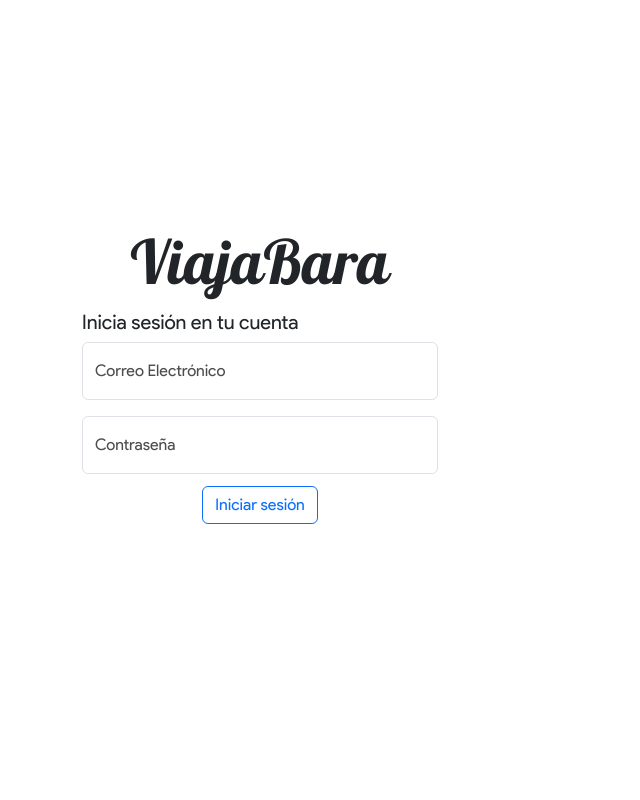
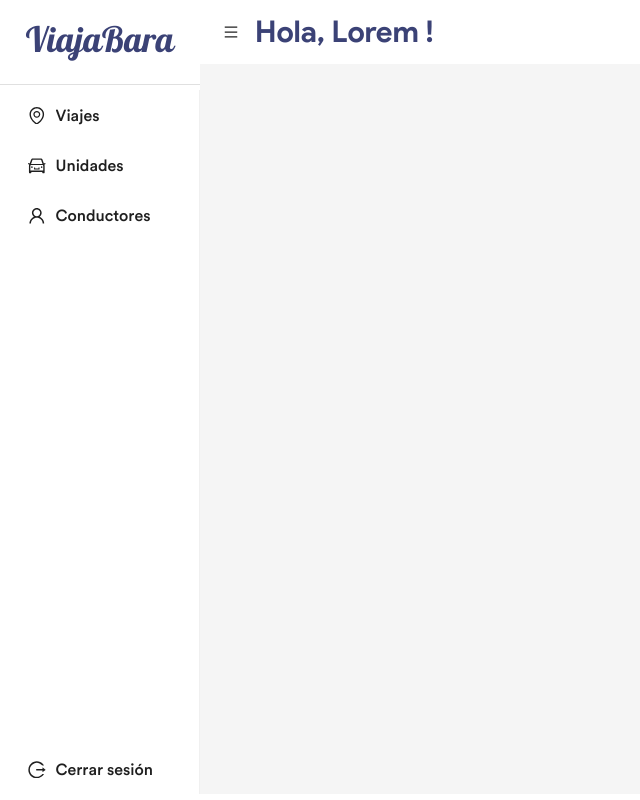
Before and after one commit to Javvier3/pwa-deploy, a React (Create React App) app: page / in a window 1280 px wide. Shown: the whole page, without its empty margins (0-640 px from the left). Built offline with nearby package versions, Linux system fonts and the light colour scheme.

Commit message:
major changes sidebar

```diff
--- a/package.json
+++ b/package.json
@@ -6,6 +6,7 @@
     "@testing-library/jest-dom": "^5.17.0",
     "@testing-library/react": "^13.4.0",
     "@testing-library/user-event": "^13.5.0",
+    "antd": "^5.12.1",
     "axios": "^1.6.2",
     "bootstrap": "^5.3.2",
     "bootstrap-icons": "^1.11.2",
@@ -13,7 +14,7 @@
     "react": "^18.2.0",
     "react-dom": "^18.2.0",
     "react-icons": "^4.12.0",
-    "react-scripts": "5.0.1",
+    "react-scripts": "^5.0.1",
     "web-vitals": "^2.1.4"
   },
   "scripts": {
--- a/src/App.jsx
+++ b/src/App.jsx
@@ -1,11 +1,9 @@
+import Sidebar from './components/Sidebar/Sidebar';
 import Login from './screens/Login/Login';
-import SidebarMenu from './components/Sidebar/SidebarMenu';
 
 function App() {
   return (
-    <div className="App">
-      <Login></Login>
-    </div>
+    <Sidebar></Sidebar>
   );
 }
 
--- a/src/components/Sidebar/Sidebar.css
+++ b/src/components/Sidebar/Sidebar.css
@@ -1,66 +1,106 @@
 @import url('../../utils/fonts.css');
 
-.nav-pills li a:hover {
-    background-color: #FB1506;
-    color: white;
+.sidebar{
+    font-family: Pattaya;
+    font-size: 35px;
+    text-align: center;
+    align-items: center;
+    color: #fff
 }
 
-.nav-pills li a{
-    color: #777A84;
-    font-weight: 600;
+.logo{
+    display: flex;
+    align-items: center;
+    justify-content: center;
+    padding: 15px;
+}
+.logo-icon{
+    display: flex;
+    align-items: center;
+    justify-content: center;
 }
 
-.styletxthead{
-    font-family: 'Pattaya', sans-serif;
-    color: #3B4276;
-    font-size: xx-large !important;
+.icons {
+    text-align: start;
+    font-family: CircularSTD; /* Asegúrate de incluir una fuente de respaldo */
+    font-stretch: 50%; /* Reduce la densidad en un 30% (100% - 30% = 70%) */
 }
 
-.spacerdv{
-    margin-top: 8%;
+.menu-bar{
+    height: 88vh;
+    margin-top: 5px;
+    display: flex;
+    flex-direction: column;
+    gap: 2px;
+    font-size: 1rem;
+    position: relative;
 }
 
-li, span{
-    font-family: 'Circular Std', sans-serif;
+.icons.menu-bar .anticon {
+    font-size: 1.10em; /* Puedes ajustar el valor según tus necesidades */
 }
 
-.spani{
-    color: #777A84;
-    font-weight: 600;
+/* Sidebar.css */
+
+.line-divider {
+    height: 1px;
+    background-color: #e0e0e0; /* Color de la línea */
+    margin: 1px 0; /* Margen superior e inferior para ajustar la posición de la línea */
+  }
+
+
+.toggle-theme-btn{
+    position: absolute;
+    bottom: 30px;
+    height: 20px;
+    display: flex;
+    align-items: center;
+    justify-content: center;
+    font-size: 1rem;
 }
 
-/* Estilos adicionales para colocar el texto "Administrador" arriba del botón */
-.dropdown {
-    display: flex;
-    flex-direction: column;
-    align-items: center;
+.toggle {
+    margin-left: 15px;
 }
 
-.text-white.fs-4 {
-    margin-bottom: 2%;
+.admin-text{
+    text-align: center;
+    font-family: CircularSTD; /* Asegúrate de incluir una fuente de respaldo */
+    font-stretch: 50%;
+    font-size: 10px;
+    color: #3B4276;
 }
 
-.admonstl{
-    font-family: 'Circular Std', sans-serif;
-    color: #3B4276 !important;
-    font-size: large !important;
-    font-weight: 600 !important;
+.srTitle {
+    margin-left: 8px;
+    margin-top: auto; /* Establece margen superior automático para centralizar verticalmente */
+    margin-bottom: auto; /* Establece margen inferior automático para centralizar verticalmente */
+    font-family: ProductSansBold;
+    font-size: 30px;
+    color: #3B4276;
+    line-height: 1; /* Hace que la altura de línea sea igual a la altura del contenedor */
+}
+@media screen and (max-width: 480px) {
+    .srTitle {
+        font-size: 18px;
+    }
 }
 
-.text-white.fs-4::before {
-    content: '';
-    display: block;
-    height: 1px;
-    background-color: #777A84;
-    position: absolute;
-    top: -10px;
-    left: 0;
-    right: 0;
+@media screen and (min-width: 481px) and (max-width: 768px) {
+    .srTitle {
+        font-size: 24px;
+    }
 }
 
+@media screen and (min-width: 769px) and (max-width: 1024px) {
+    .srTitle {
+        font-size: 28px;
+    }
+}
 
-.btnclose {
-    background-color: #bfbfbf;
-    margin-bottom: 8%;
-    position: relative;
+@media screen and (min-width: 1025px) {
+    /* Tamaño original para pantallas más grandes */
+    .srTitle {
+        font-size: 30px;
+    }
 }
--- /dev/null
+++ b/src/components/Sidebar/Sidebar.jsx
@@ -0,0 +1,65 @@
+// Sidebar.js
+
+import React from "react";
+import { useState } from "react";
+import { Button, Layout, theme} from "antd";
+import { Typography } from 'antd';
+import { MenuUnfoldOutlined, MenuOutlined } from '@ant-design/icons'
+import './Sidebar.css';
+import MenuList from "./subcomponents/MenuList";
+import LogoX from "./subcomponents/LogoX";
+import ToggleThemeButton from "./subcomponents/ToggleThemeButton";
+
+const { Header, Sider } = Layout;
+const { Title } = Typography;
+
+const Sidebar = () => {
+  const [darkTheme, setDarkTheme] = useState(false);
+  const [collapsed, setCollapsed] = useState(false);
+
+  const toggleThemeFn = () => {
+    setDarkTheme(!darkTheme);
+  };
+
+  const {
+    token: { colorBgContainer }
+  } = theme.useToken();
+
+  return (
+    <Layout>
+      <Sider
+        collapsed={collapsed}
+        collapsible
+        trigger={null}
+        theme={darkTheme ? 'dark' : 'light'}
+        className="sidebar"
+      >
+        <LogoX darkTheme={darkTheme} collapsed={collapsed} />
+
+        <div className="line-divider" />
+
+        <MenuList darkTheme={darkTheme} />
+
+        {/*<ToggleThemeButton darkTheme={darkTheme} toggleTheme={toggleThemeFn} />*/}
+
+      </Sider>
+
+      <Layout>
+        <Header style={{ padding: 0, background: colorBgContainer, display: 'flex', alignItems: 'center', justifyContent: 'space-between' }}>
+          <div style={{ display: 'flex', alignItems: 'center' }}>
+            <Button
+              type='text'
+              className="toggle"
+              onClick={() => setCollapsed(!collapsed)}
+              icon={collapsed ? <MenuUnfoldOutlined /> : <MenuOutlined />}
+            />
+            <p className="srTitle">Hola, Lorem !</p>
+          </div>
+        </Header>
+      </Layout>
+
+    </Layout>
+  );
+};
+
+export default Sidebar;
--- a/src/components/Sidebar/SidebarMenu.js
+++ /dev/null
@@ -1,44 +0,0 @@
-import React from 'react';
-import 'bootstrap/dist/css/bootstrap.min.css';
-import 'bootstrap-icons/font/bootstrap-icons.css';
-import { IoCarOutline } from "react-icons/io5";
-import { CiMap } from "react-icons/ci";
-import './Sidebar.css';
-
-const SidebarMenu = () => {
-    return (
-        <div className='container-fluid'>
-            <div className='row'>
-                <div className='bg-white col-auto min-vh-100 d-flex justify-content-between flex-column'>
-                    <div>
-                        <div className='spacerdv'>
-                            <a className='text-decoration-none text-white d-none d-sm-inline d-flex align-itemcenter ms-3 mt-2'>
-                                <span className='ms-1 fs-4 d-none d-sm-inline styletxthead'>ViajaBara</span>
-                            </a>
-                        </div>
-                        <hr className='text-secondary d-none d-sm-block my-2' />
-                        <ul className="nav nav-pills flex-column mt-3 mt-sm-0">
-                            <li className="nav-item text-white fs-4 my-1 py-2 py-sm-0">
-                                <a href="#" className="nav-link d-flex align-items-center"><CiMap /><span className='ms-2 d-none d-sm-inline'>Viajes</span></a>
-                            </li>
-                            <li className="nav-item text-white fs-4 my-1 py-2 py-sm-0">
-                                <a href="#" className="nav-link d-flex align-items-center"><IoCarOutline /><span className='ms-2 d-none d-sm-inline'>Vehiculos</span></a>
-                            </li>
-                            <li className="nav-item text-white fs-4 my-1 py-2 py-sm-0">
-                                <a href="#" className="nav-link d-flex align-items-center"><i className="bi bi-person"></i><span className='ms-2 d-none d-sm-inline'>Conductores</span></a>
-                            </li>
-                        </ul>
-                    </div>
-                    <div className="dropdown open">
-                        <span className='text-white d-none d-sm-inline fs-4 admonstl'>Administrador</span>
-                        <a className="btn btn-secondary text-white mt-2 btnclose" type="button" id="triggerId" data-bs-toggle="dropdown" aria-haspopup="true" aria-expanded="false">
-                            <i className="bi bi-box-arrow-right spani"></i><span className='ms-2 d-none d-sm-inline spani'>Cerrar sesión</span>
-                        </a>
-                    </div>
-                </div>
-            </div>
-        </div>
-    )
-}
-
-export default SidebarMenu;
--- /dev/null
+++ b/src/components/Sidebar/subcomponents/LogoX.jsx
@@ -0,0 +1,16 @@
+// LogoX.js
+
+import React from 'react';
+import '../Sidebar.css';
+
+const LogoX = ({ darkTheme, collapsed }) => {
+  return (
+    <div className="logo" style={{ color: darkTheme ? '#fff' : '#3B4276' }}>
+      <div className="logo-icon">
+        {collapsed ? 'VB' : 'ViajaBara'}
+      </div>
+    </div>
+  );
+}
+
+export default LogoX;
--- /dev/null
+++ b/src/components/Sidebar/subcomponents/MenuList.jsx
@@ -0,0 +1,36 @@
+import {Menu} from 'antd';
+import {EnvironmentOutlined,CarOutlined,UserOutlined,LogoutOutlined} from '@ant-design/icons';
+import '../Sidebar.css';
+
+const MenuList = ({darkTheme}) => {
+  return (
+    <Menu theme={darkTheme? 'dark' : 'light'} className="icons menu-bar" mode="inline">
+        <Menu.Item key="viajes" icon={<EnvironmentOutlined/>}>
+            Viajes
+        </Menu.Item>
+
+        <Menu.Item key="unidades" icon={<CarOutlined/>}>
+            Unidades
+        </Menu.Item>
+
+        <Menu.Item key="conductores" icon={<UserOutlined/>}>
+            Conductores
+        </Menu.Item>
+
+
+        <Menu.Item
+            key="cerrarSesion" icon={<LogoutOutlined />}
+            title=""
+            style={{
+                position: 'absolute',
+                bottom: 0,
+            }} >
+
+              Cerrar sesión
+        </Menu.Item>
+
+    </Menu>
+  )
+}
+
+export default MenuList
--- /dev/null
+++ b/src/components/Sidebar/subcomponents/ToggleThemeButton.jsx
@@ -0,0 +1,16 @@
+import React from 'react'
+import '../Sidebar.css'
+import {HiOutlineSun, HiOutlineMoon} from 'react-icons/hi';
+import { Button } from 'antd';
+
+const ToggleThemeButton = ({darkTheme, toggleTheme}) => {
+  return (
+    <div className='toggle-theme-btn'>
+      <Button onClick={toggleTheme}>
+        {darkTheme ? <HiOutlineSun/> : <HiOutlineMoon/> }
+      </Button>
+    </div>
+  )
+}
+
+export default ToggleThemeButton
--- a/src/index.js
+++ b/src/index.js
@@ -3,11 +3,22 @@ import ReactDOM from 'react-dom/client';
 import './index.css';
 import App from './App';
 import reportWebVitals from './reportWebVitals';
+import { ConfigProvider } from 'antd';
 
 const root = ReactDOM.createRoot(document.getElementById('root'));
 root.render(
   <React.StrictMode>
-    <App />
+    <ConfigProvider theme={{
+      components: {
+        Menu:{
+          itemSelectedColor: '#FFF',
+          itemSelectedBg: '#FB1506',
+          colorItemTextDisabled: '#fff'
+        }
+      }
+    }}>
+      <App />
+    </ConfigProvider>
   </React.StrictMode>
 );
 
```
Also changed, not shown: 1 other file (tests, documents, lock files or other folders).
